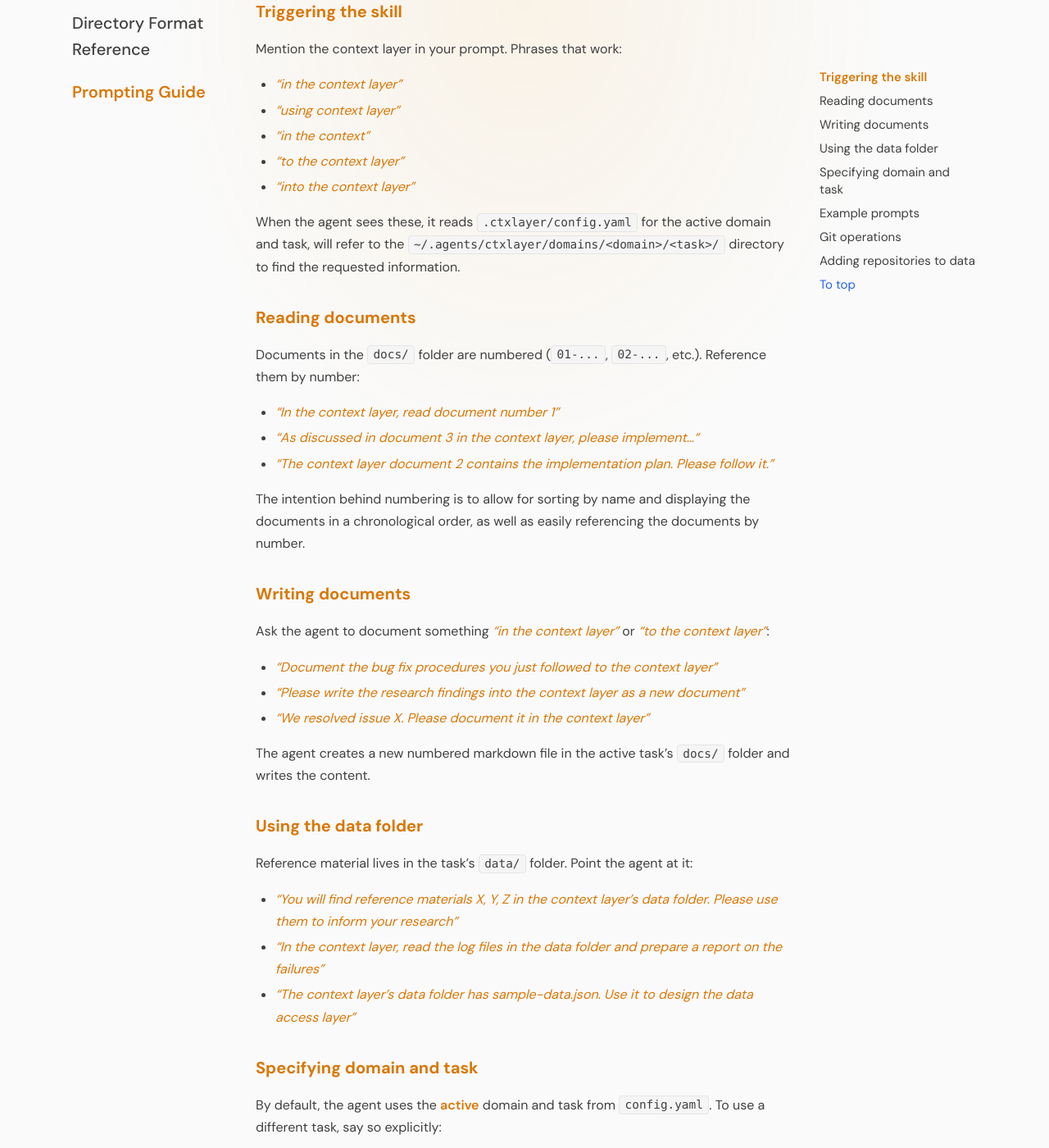
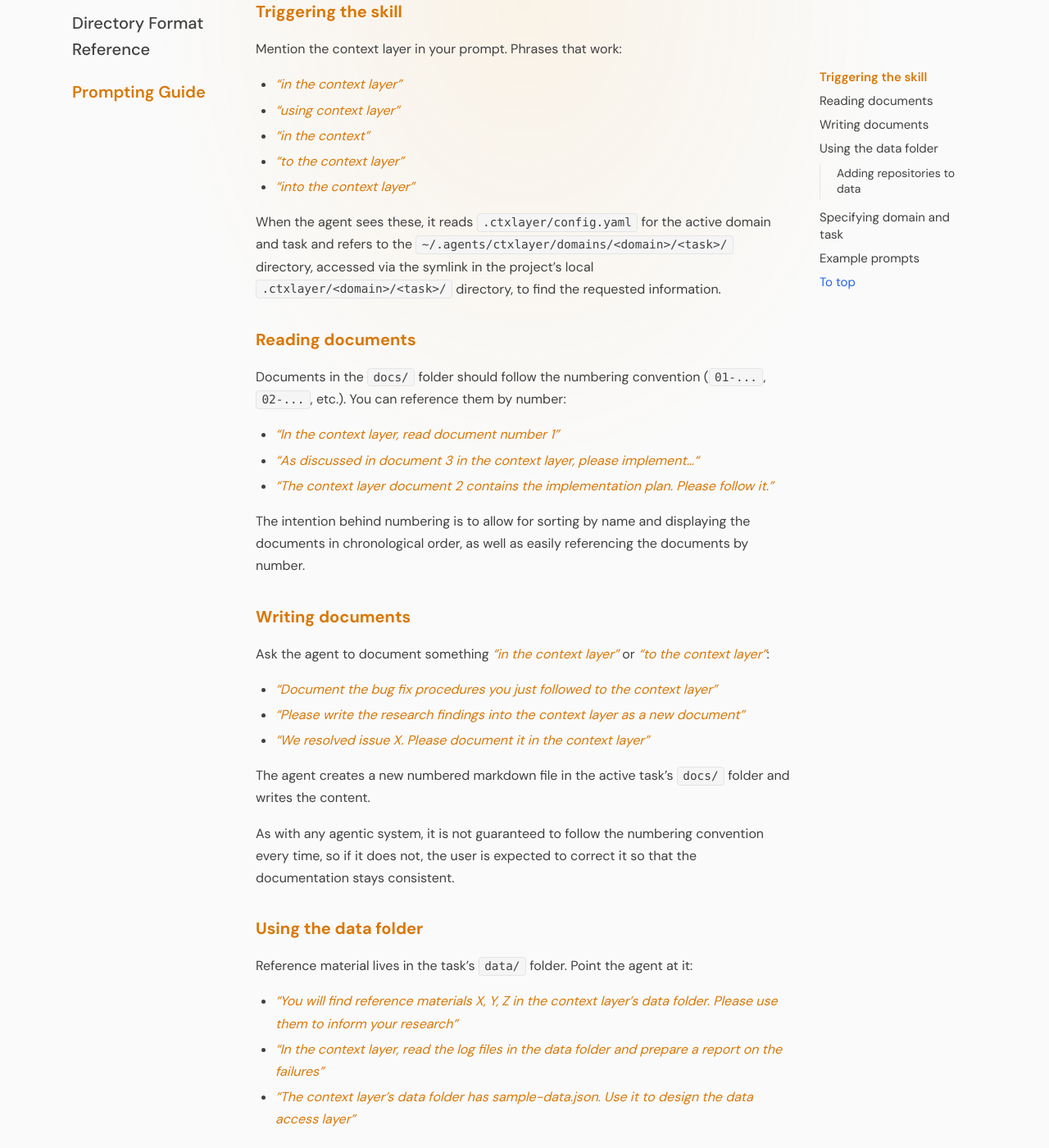
Before and after one commit to anatoliykmetyuk/ctxlayer, a Jekyll site: the page built from website/docs/prompting-guide.md, in a window 1280 px wide and 1400 px high, scrolled down 278 px. Shown: the whole window at 82% size. Built offline with Jekyll 4.4.1, drawn with Linux system fonts in a browser that asks for light colours; some of the changed text lies outside the part shown.

Commit message:
Proof-read prompting guide

```diff
--- a/website/docs/prompting-guide.md
+++ b/website/docs/prompting-guide.md
@@ -15,17 +15,17 @@ Mention the context layer in your prompt. Phrases that work:
 - _"to the context layer"_
 - _"into the context layer"_
 
-When the agent sees these, it reads `.ctxlayer/config.yaml` for the active domain and task, will refer to the `~/.agents/ctxlayer/domains/<domain>/<task>/` directory to find the requested information.
+When the agent sees these, it reads `.ctxlayer/config.yaml` for the active domain and task and refers to the `~/.agents/ctxlayer/domains/<domain>/<task>/` directory, accessed via the symlink in the project's local `.ctxlayer/<domain>/<task>/` directory, to find the requested information.
 
 ## Reading documents
 
-Documents in the `docs/` folder are numbered (`01-...`, `02-...`, etc.). Reference them by number:
+Documents in the `docs/` folder should follow the numbering convention (`01-...`, `02-...`, etc.). You can reference them by number:
 
 - _"In the context layer, read document number 1"_
 - _"As discussed in document 3 in the context layer, please implement..."_
 - _"The context layer document 2 contains the implementation plan. Please follow it."_
 
-The intention behind numbering is to allow for sorting by name and displaying the documents in a chronological order, as well as easily referencing the documents by number.
+The intention behind numbering is to allow for sorting by name and displaying the documents in chronological order, as well as easily referencing the documents by number.
 
 ## Writing documents
 
@@ -37,6 +37,8 @@ Ask the agent to document something _"in the context layer"_ or _"to the context
 
 The agent creates a new numbered markdown file in the active task's `docs/` folder and writes the content.
 
+As with any agentic system, it is not guaranteed to follow the numbering convention every time, so if it does not, the user is expected to correct it so that the documentation stays consistent.
+
 ## Using the data folder
 
 Reference material lives in the task's `data/` folder. Point the agent at it:
@@ -45,12 +47,16 @@ Reference material lives in the task's `data/` folder. Point the agent at it:
 - _"In the context layer, read the log files in the data folder and prepare a report on the failures"_
 - _"The context layer's data folder has sample-data.json. Use it to design the data access layer"_
 
+### Adding repositories to data
+
+To add an external repo as reference material, ask to _"add a repository to the context layer"_ or _"clone a repo as context layer context"_. The agent will use `git submodule add` in the task's `data/` folder, not a plain `git clone`, so the domain repo stays version-controlled via submodule references.
+
 ## Specifying domain and task
 
 By default, the agent uses the **active** domain and task from `config.yaml`. To use a different task, say so explicitly:
 
 - _"In the context layer, domain my-other-domain, task my-other-task, document 1 specifies the research. Please read it and..."_
-- _"In context layer, domain A, task B, use documents 1 and 2 to guide your work"_
+- _"In the context layer, domain A, task B, use documents 1 and 2 to guide your work"_
 
 Use `ctx set` to change the active task, or refer to domain and task by name in the prompt.
 
@@ -75,16 +81,3 @@ Use `ctx set` to change the active task, or refer to domain and task by name in
 **Read data and write a report:**
 
 > In the context layer, read the log files in the data folder, prepare a report on the failures, and write it into the context layer as a new file.
-
-## Git operations
-
-When you want to run git on the context layer (domain repo), ask the agent to use `ctx git`:
-
-- _"Run `ctx git status`"_
-- _"In the context layer, commit the changes and push"_
-
-The agent should run `ctx git <args>` rather than `cd` into the folder and running `git` directly.
-
-## Adding repositories to data
-
-To add an external repo as reference material, ask to _"add a repository to the context layer"_ or _"clone a repo as context layer context"_. The agent will use `git submodule add` in the task's `data/` folder, not a plain `git clone`, so the domain repo stays version-controlled via submodule references.
```
